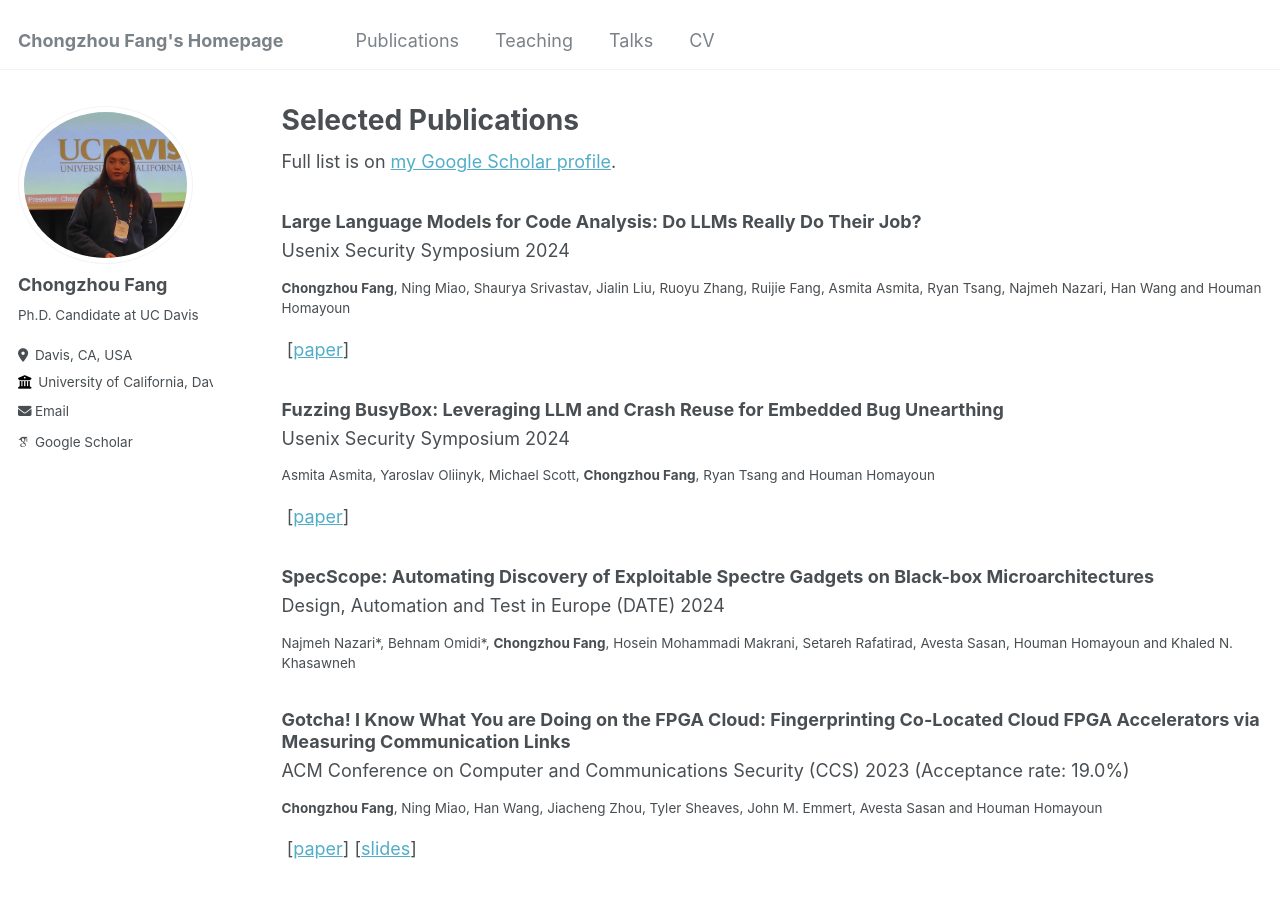
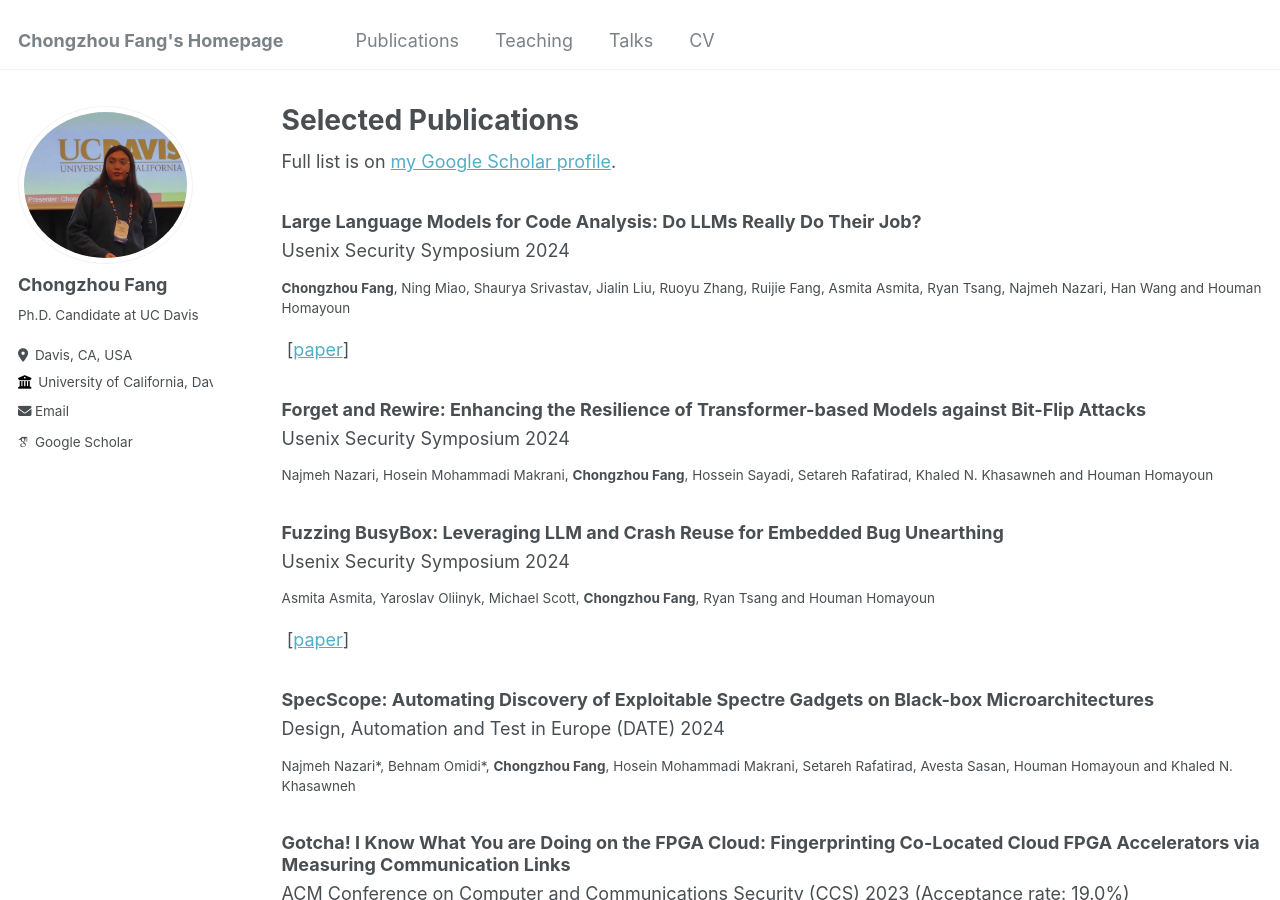
Before and after one commit to ChongzhouFang/ChongzhouFang.github.io, a Jekyll site: the page built from _pages/publications.md, in a window 1280 px wide and 900 px high. Built offline with Jekyll 4.4.1, drawn with Linux system fonts in a browser that asks for light colours; some web fonts are replaced.

Commit message:
add usenix winter paper

```diff
--- /dev/null
+++ b/_publications/security2024-najmeh.md
@@ -0,0 +1,10 @@
+---
+title: "Forget and Rewire: Enhancing the Resilience of Transformer-based Models against Bit-Flip Attacks"
+collection: publications
+permalink: /publication/security2024-najmeh
+excerpt: 'Najmeh Nazari, Hosein Mohammadi Makrani, <b>Chongzhou Fang</b>, Hossein Sayadi, Setareh Rafatirad, Khaled N. Khasawneh and Houman Homayoun'
+date: 2024-08-15
+venue: 'Usenix Security Symposium 2024'
+# paperurl: 'https://arxiv.org/pdf/2403.03897.pdf'
+# slidesurl: 'https://chongzhoufang.github.io/files/CCS2023slides.pdf'
+---
```
Also changed, not shown: _pages/about.md (+1 -0 lines).
